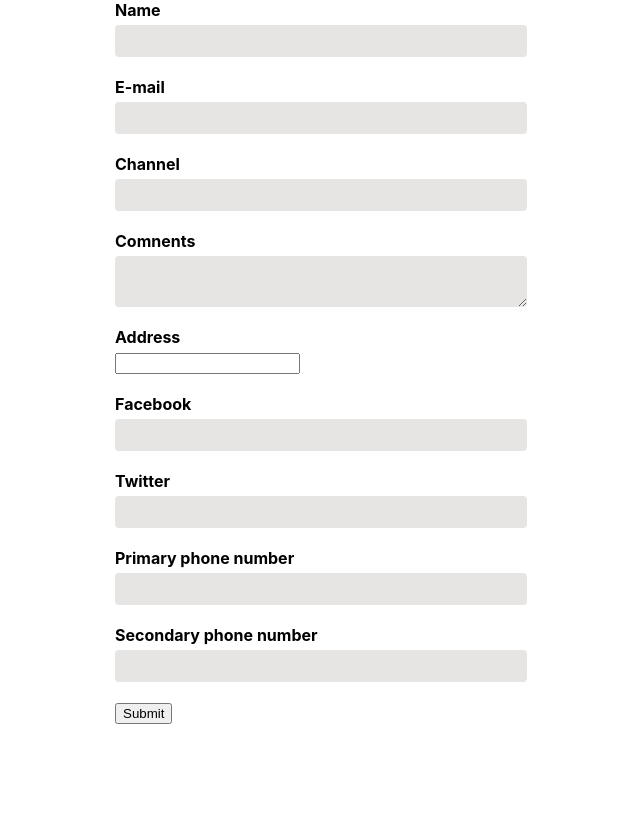
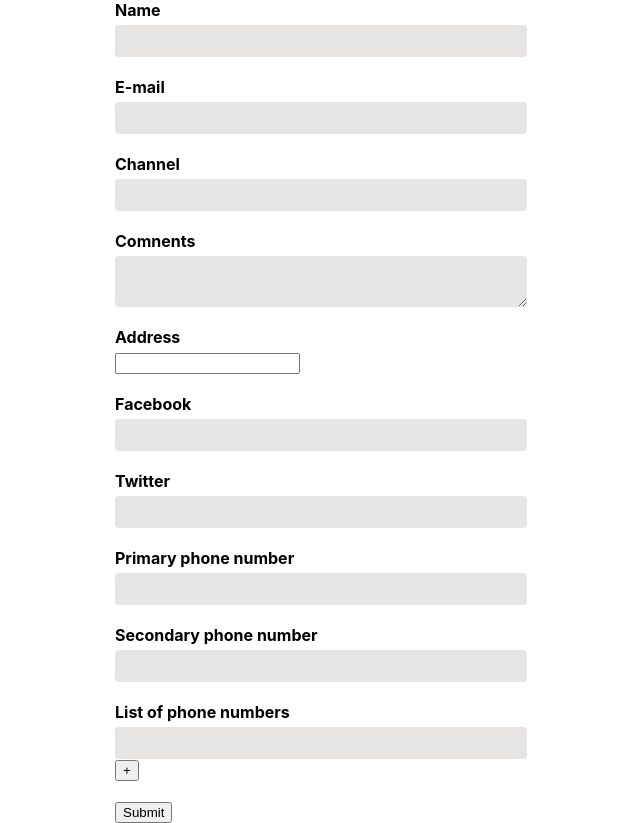
Before and after one commit to moicramsoft/cursoFormik, a React (Create React App) app: page / in a window 1280 px wide. Shown: the whole page, without its empty margins (319-959 px from the left). Before the commit the page ends 800 px from the top, so only its background shows below. Built offline with nearby package versions, Linux system fonts and the light colour scheme.

Commit message:
FieldArray

```diff
--- a/src/components/YoutubeForm.js
+++ b/src/components/YoutubeForm.js
@@ -1,5 +1,5 @@
 import React from "react";
-import { Formik, Form, Field, ErrorMessage } from "formik";
+import { Formik, Form, Field, ErrorMessage, FieldArray } from "formik";
 import * as Yup from "yup";
 import TextError from "./TextError";
 /*Aqui podemos setar valores iniciais
@@ -12,13 +12,16 @@
   comments: "",
   address: "",
   //Inicio Objetos Aninhados
-  social:{
-      facebook:'',
-      twitter:''
+  social: {
+    facebook: "",
+    twitter: "",
   },
   //Fim Objetos Aninhados
   //Inicio Array de telefones
-    phoneNumbers:['','']
+  phoneNumbers: ["", ""],
+  //Fim Array de telefones
+  //Componente FieldArray torna o Array dinamico para add e remove elemento
+  phNumbers: [""],
 };
 /* Ao pressionar o submit exibimos os valores na console do Browser
  */
@@ -32,6 +35,12 @@
   channel: Yup.string().required("Required!"),
   comments: Yup.string().required("Required!"),
   address: Yup.string().required("Required!"),
+  social: Yup.array().of(
+    Yup.object().shape({
+      facebook: Yup.string().required("Required!"),
+      twitter: Yup.string().required("Required!"),
+    })
+  ),
 });
 function YoutubeForm() {
   // Ao habilitar linha abaixo mostramos na console os valores que foram digitados pelo usuário
@@ -82,13 +91,13 @@
               </div>
             );
           }}
-
-       <ErrorMessage name='address'>
-                {error => <div className='error'>{error}</div>}
+          {/* Aqui usamos outra forma para dar cor ao erro sem ter que chamar o arquivo TextError */}
+          <ErrorMessage name="address">
+            {(error) => <div className="error">{error}</div>}
           </ErrorMessage>
         </div>
 
-
+        {/* Aqui trabalhamos com objetos aninhandos */}
         <div className="form-control">
           <label htmlFor="facebook">Facebook</label>
           <Field type="text" id="facebook" name="social.facebook" />
@@ -101,21 +110,58 @@
           <ErrorMessage name="twitter" component={TextError} />
         </div>
 
-
+        {/* Aqui trabalhamos com Array */}
 
         <div className="form-control">
           <label htmlFor="primaryPh">Primary phone number</label>
-          <Field type="text" id="primaryPh" name='phoneNumbers[0]' />
+          <Field type="text" id="primaryPh" name="phoneNumbers[0]" />
           <ErrorMessage name="primaryPh" component={TextError} />
         </div>
 
         <div className="form-control">
           <label htmlFor="secondaryPh">Secondary phone number</label>
-          <Field type="text" id="secondaryPh" name='phoneNumbers[1]' />
+          <Field type="text" id="secondaryPh" name="phoneNumbers[1]" />
           <ErrorMessage name="secondaryPh" component={TextError} />
         </div>
-
-
+        {/**Aqui vai o Array dinamico */}
+        <div className="form-control">
+          <label>List of phone numbers</label>
+          <FieldArray name="phNumbers">
+            {(fieldArrayProps) => {
+              //adicinar ou remover elementos
+              const { push, remove, form } = fieldArrayProps;
+              const { values } = form;
+              const { phNumbers } = values;
+              // console.log('fieldArrayProps', fieldArrayProps)
+              // console.log('Form errors', form.errors)
+              return (
+                <div>
+                  {phNumbers.map((phNumber, index) => (
+                    <div key={index}>
+                      <Field name={`phNumbers[${index}]`} type="text" />
+                      <ErrorMessage
+                        name={`phNumbers[${index}]`}
+                        component={TextError}
+                      />
+                      {/*<Field name={`phNumbers[${index}]`} type='checkbox' />
+                          Otimo para colotar varios checkbox ou option button*/}
+                      {/*Sempre manter um elemento*/}
+                      {index > 0 && (
+                        <button type="button" onClick={() => remove(index)}>
+                          -
+                        </button>
+                      )}
+                    </div>
+                  ))}
+                  <button type="button" onClick={() => push("")}>
+                    {" "}
+                    +{" "}
+                  </button>
+                </div>
+              );
+            }}
+          </FieldArray>
+        </div>
 
         <button type="submit">Submit</button>
       </Form>
```
Lines whose indentation alone changed are shown as unchanged.
